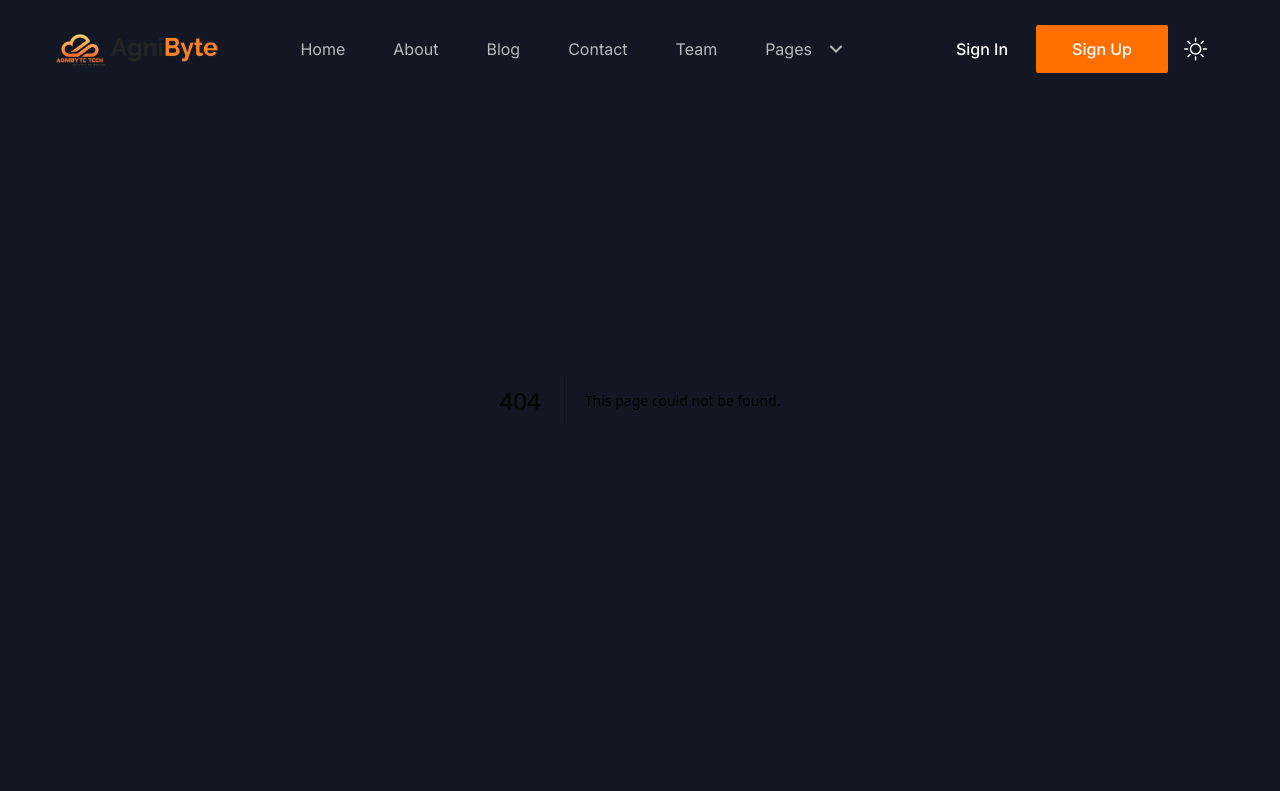
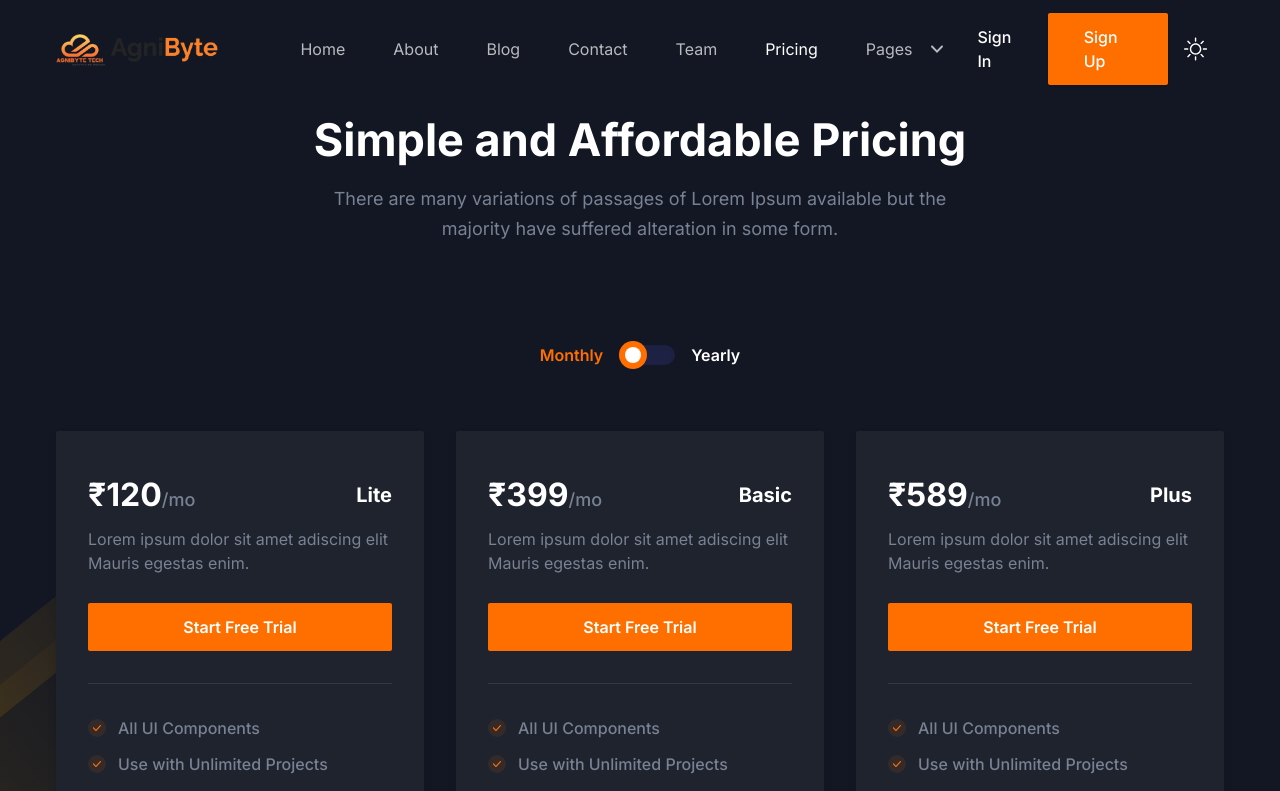
Before and after one commit to dnyaneshwarshekade/agnibyte, a Next.js app: page /pricing in a window 1280 px wide. Before the commit this address had no page. Shown: the top 791 px of the page. Built offline with nearby package versions, Linux system fonts and the light colour scheme.

Commit message:
Added pricing button

```diff
--- /dev/null
+++ b/src/app/pricing/page.tsx
@@ -0,0 +1,11 @@
+import Pricing from '@/components/Pricing';
+
+const PricingPage = () => {
+  return (
+    <div>
+      <Pricing />
+    </div>
+  );
+};
+
+export default PricingPage;
--- a/src/components/Header/menuData.tsx
+++ b/src/components/Header/menuData.tsx
@@ -33,6 +33,13 @@ const menuData: Menu[] = [
   },
   {
     id: 5,
+    title: "Pricing",
+    path: "/pricing",
+    newTab: false,
+  },
+
+  {
+    id: 6,
     title: "Pages",
     newTab: false,
     submenu: [
```
